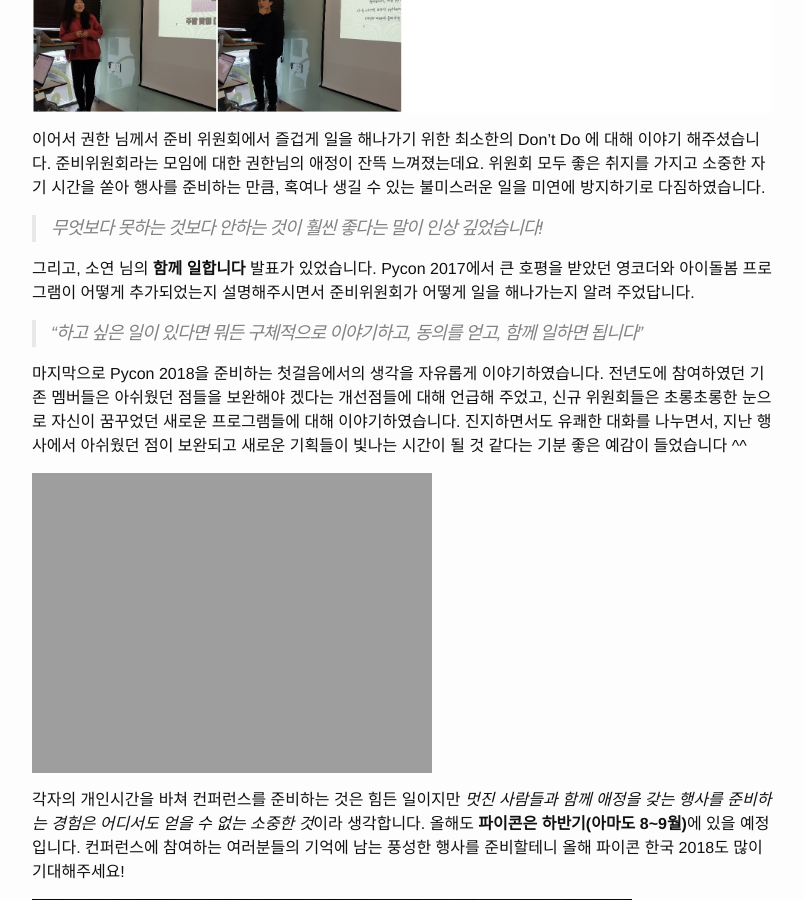
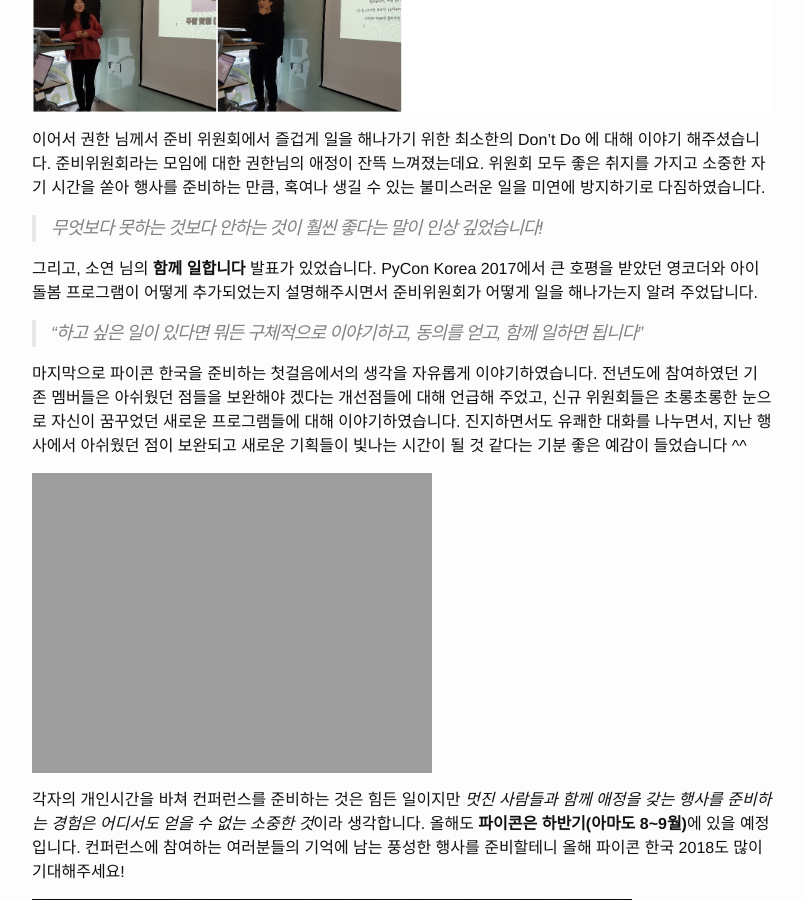
Before and after one commit to pythonkr/blog, a Jekyll site: the page built from _posts/2018-01-31-new-member-ot.md, in a window 1280 px wide and 900 px high, scrolled down 2031 px. Shown: the whole window, without its empty margins (238-1042 px from the left). Built offline with Jekyll 4.4.1, drawn with Linux system fonts in a browser that asks for light colours; comment, search, counter and statistics services are not loaded; some of the changed text lies outside the part shown.

Commit message:
Modify all PyCon related words to PyCon Korea or 파이콘 한국

```diff
--- a/_posts/2018-01-31-new-member-ot.md
+++ b/_posts/2018-01-31-new-member-ot.md
@@ -18,7 +18,7 @@ author: "나영근"
 
 ![2018_01_new_member_ot_2]({{ site.url }}{{ site.baseurl }}/assets/2018/2018_01_new_member_ot_2.jpg)
 
-첫 시작으로 성수 님의 Pycon Korea에 대한 설명이 있었는데요. 역대 Pycon의 히스토리를 전달해 주면서 앞으로 준비위원회의 방향성을 구체화 하는데 필요한 내용을 알려주었습니다.  그 덕분에 본 모임의 취지를 보다 정확히 알 수 있는 시간이 되었습니다.
+첫 시작으로 성수 님의 Pycon Korea에 대한 설명이 있었는데요. 역대 PyCon Korea의 히스토리를 전달해 주면서 앞으로 준비위원회의 방향성을 구체화 하는데 필요한 내용을 알려주었습니다.  그 덕분에 본 모임의 취지를 보다 정확히 알 수 있는 시간이 되었습니다.
 
 두 번째 순서로, 새로 들어온 준비위원회들의 자기소개가 있었는데요. 개발자(축구 선수 출신인 분도, 자바에서의 고통을 파이썬으로 치유하신 분도, 학교에서 커뮤니티를 만들고 계시는 분도 계셨습니다), 디자이너(굿즈 욕심 있으신 분들에겐 희소식이죠?), 디발자(보노보노?), 학생, 기획자 등등 다양한 직업을 가지신 분들이 함께 한다는 사실을 알 수 있었습니다. 다들 공통적으로 잡일도 잘하고 짐도 잘 옮기신다고 하셨는데 행사 당일에 기대하겠습니다 +_+ㅋㅋ
 
@@ -30,11 +30,11 @@ author: "나영근"
 
 > 무엇보다 못하는 것보다 안하는 것이 훨씬 좋다는 말이 인상 깊었습니다!
 
-그리고, 소연 님의 **함께 일합니다** 발표가 있었습니다. Pycon 2017에서 큰 호평을 받았던 영코더와 아이돌봄 프로그램이 어떻게 추가되었는지 설명해주시면서 준비위원회가 어떻게 일을 해나가는지 알려 주었답니다.
+그리고, 소연 님의 **함께 일합니다** 발표가 있었습니다. PyCon Korea 2017에서 큰 호평을 받았던 영코더와 아이돌봄 프로그램이 어떻게 추가되었는지 설명해주시면서 준비위원회가 어떻게 일을 해나가는지 알려 주었답니다.
 
 > “하고 싶은 일이 있다면 뭐든 구체적으로 이야기하고, 동의를 얻고, 함께 일하면 됩니다”
 
-마지막으로 Pycon 2018을 준비하는 첫걸음에서의 생각을 자유롭게 이야기하였습니다.  전년도에 참여하였던 기존 멤버들은 아쉬웠던 점들을 보완해야 겠다는 개선점들에 대해 언급해 주었고, 신규 위원회들은 초롱초롱한 눈으로 자신이 꿈꾸었던 새로운 프로그램들에 대해 이야기하였습니다. 진지하면서도 유쾌한 대화를 나누면서, 지난 행사에서 아쉬웠던 점이 보완되고 새로운 기획들이 빛나는 시간이 될 것 같다는 기분 좋은 예감이 들었습니다 ^^
+마지막으로 파이콘 한국을 준비하는 첫걸음에서의 생각을 자유롭게 이야기하였습니다.  전년도에 참여하였던 기존 멤버들은 아쉬웠던 점들을 보완해야 겠다는 개선점들에 대해 언급해 주었고, 신규 위원회들은 초롱초롱한 눈으로 자신이 꿈꾸었던 새로운 프로그램들에 대해 이야기하였습니다. 진지하면서도 유쾌한 대화를 나누면서, 지난 행사에서 아쉬웠던 점이 보완되고 새로운 기획들이 빛나는 시간이 될 것 같다는 기분 좋은 예감이 들었습니다 ^^
 
 ![2018_01_new_member_ot_5]({{ site.url }}{{ site.baseurl }}/assets/2018/2018_01_new_member_ot_5.jpg)
 
```
Also changed, not shown: other parts of _posts/2018-01-31-new-member-ot.md (+1 -1 lines).
